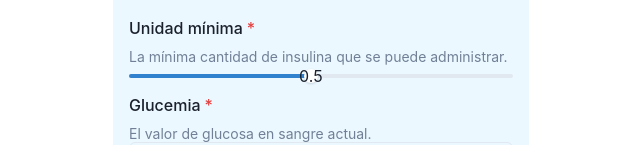
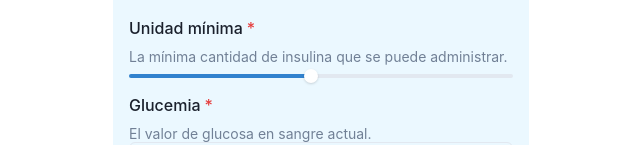
Before and after one commit to Pancreas-Digital/bolus-calculator, a Next.js app: page / in a window 1280 px wide. Shown: the top 145 px of the page, without its empty margins (319-959 px from the left). Built offline with nearby package versions, Linux system fonts and the light colour scheme.

Commit message:
Slider value popup

```diff
--- a/components/Calculator/index.js
+++ b/components/Calculator/index.js
@@ -1,4 +1,4 @@
-import { useState, useEffect } from 'react';
+import { useState, useEffect } from "react";
 import {
   Container,
   Box,
@@ -13,32 +13,34 @@ import {
   Button,
   Text,
   Stack,
-} from '@chakra-ui/react';
+  StylesProvider,
+} from "@chakra-ui/react";
 
 export default function Calculator() {
   const [form, setForm] = useState({
     minimum: 0.5,
-    glycaemia: '',
-    ratio: '',
+    glycaemia: "",
+    ratio: "",
     //to calculate the correction you can use 1700/average total insulin in a day
-    correction: '',
-    objective: '',
-    carbohydrates: '',
+    correction: "",
+    objective: "",
+    carbohydrates: "",
   });
   const [result, setResult] = useState();
+  const [showSliderValue, setShowSliderValue] = useState(false);
 
   /**
    * Runs on every refresh
    */
   useEffect(() => {
-    console.log('form', form);
+    console.log("form", form);
   }, [form]);
 
   /**
    * Runs on init only
    */
   useEffect(() => {
-    const valueInStorage = localStorage.getItem('form');
+    const valueInStorage = localStorage.getItem("form");
     if (valueInStorage) {
       setForm(JSON.parse(valueInStorage));
     }
@@ -51,7 +53,7 @@ export default function Calculator() {
         ...prevState,
         [name]: Number(value),
       };
-      localStorage.setItem('form', JSON.stringify(newForm));
+      localStorage.setItem("form", JSON.stringify(newForm));
 
       return newForm;
     });
@@ -60,10 +62,15 @@ export default function Calculator() {
   const handleSubmit = (event) => {
     event.preventDefault();
     //food + correction
-    let res = form.carbohydrates / form.ratio + (form.glycaemia - form.objective) / form.correction;
+    let res =
+      form.carbohydrates / form.ratio +
+      (form.glycaemia - form.objective) / form.correction;
     console.log(res);
     //Round to minimum and then round for a fix for some strange cases
-    res = Math.round((Math.round(res / form.minimum) * form.minimum + Number.EPSILON) * 100) / 100;
+    res =
+      Math.round(
+        (Math.round(res / form.minimum) * form.minimum + Number.EPSILON) * 100
+      ) / 100;
     setResult(res);
   };
 
@@ -73,7 +80,7 @@ export default function Calculator() {
         ...prevState,
         minimum: Number(value),
       };
-      localStorage.setItem('form', JSON.stringify(newForm));
+      localStorage.setItem("form", JSON.stringify(newForm));
 
       return newForm;
     });
@@ -86,27 +93,57 @@ export default function Calculator() {
           <Stack spacing={1}>
             <FormControl id="minimum" isRequired>
               <FormLabel>Unidad mínima</FormLabel>
-              <FormHelperText>La mínima cantidad de insulina que se puede administrar.</FormHelperText>
-              <Slider value={form.minimum} defaultValue={0.5} step={0.05} min={0.05} max={1} onChange={handleSlider}>
+              <FormHelperText>
+                La mínima cantidad de insulina que se puede administrar.
+              </FormHelperText>
+              <Slider
+                value={form.minimum}
+                defaultValue={0.5}
+                step={0.05}
+                min={0.05}
+                max={1}
+                onChange={handleSlider}
+                onChangeStart={() => setShowSliderValue(true)}
+                onChangeEnd={() => setShowSliderValue(false)}
+              >
                 <SliderTrack>
                   <SliderFilledTrack />
                 </SliderTrack>
-                <SliderThumb>{form.minimum}</SliderThumb>
+                <SliderThumb>
+                  {showSliderValue && (
+                    <Box
+                      position="absolute"
+                      bottom="-40px"
+                      bg="blue.200"
+                      color="white"
+                      borderRadius="4px"
+                      padding="4px"
+                    >
+                      {form.minimum}
+                    </Box>
+                  )}
+                </SliderThumb>
               </Slider>
             </FormControl>
             <FormControl id="glycaemia" isRequired>
               <FormLabel>Glucemia</FormLabel>
-              <FormHelperText>El valor de glucosa en sangre actual.</FormHelperText>
+              <FormHelperText>
+                El valor de glucosa en sangre actual.
+              </FormHelperText>
               <Input onChange={handleChange} type="number" name="glycaemia" />
             </FormControl>
             <FormControl id="ratio" isRequired>
               <FormLabel>Ratio de carbohidratos / insulina</FormLabel>
-              <FormHelperText>La cantidad de carbohidratos para una unidad de insulina.</FormHelperText>
+              <FormHelperText>
+                La cantidad de carbohidratos para una unidad de insulina.
+              </FormHelperText>
               <Input onChange={handleChange} type="number" name="ratio" />
             </FormControl>
             <FormControl id="correction" isRequired>
               <FormLabel>Factor de corrección</FormLabel>
-              <FormHelperText>La cantidad de glucemia que reduce una unidad de insulina.</FormHelperText>
+              <FormHelperText>
+                La cantidad de glucemia que reduce una unidad de insulina.
+              </FormHelperText>
               <Input onChange={handleChange} type="number" name="correction" />
             </FormControl>
             <FormControl id="objective" isRequired>
@@ -116,8 +153,14 @@ export default function Calculator() {
             </FormControl>
             <FormControl id="carbohydrates" isRequired>
               <FormLabel>Carbohidratos</FormLabel>
-              <FormHelperText>La cantidad de carbohidratos que va a consumir.</FormHelperText>
-              <Input onChange={handleChange} type="number" name="carbohydrates" />
+              <FormHelperText>
+                La cantidad de carbohidratos que va a consumir.
+              </FormHelperText>
+              <Input
+                onChange={handleChange}
+                type="number"
+                name="carbohydrates"
+              />
             </FormControl>
             <Button
               size="md"
@@ -126,11 +169,11 @@ export default function Calculator() {
               border="2px"
               colorScheme="blue"
               type="submit"
-              style={{ margin: '24px auto' }}
+              style={{ margin: "24px auto" }}
             >
               Calcular
             </Button>
-            <div style={{ display: 'flex', justifyContent: 'center' }}>
+            <div style={{ display: "flex", justifyContent: "center" }}>
               <Text fontSize="6xl">{result}</Text>
             </div>
           </Stack>
```
